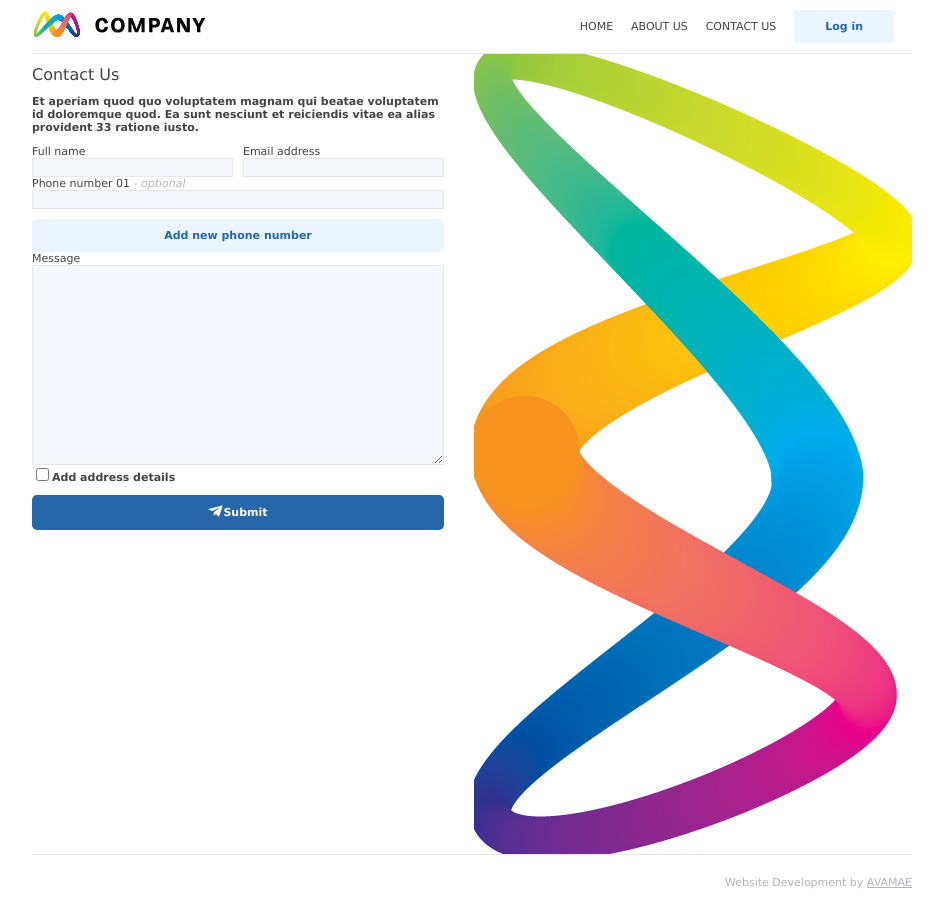
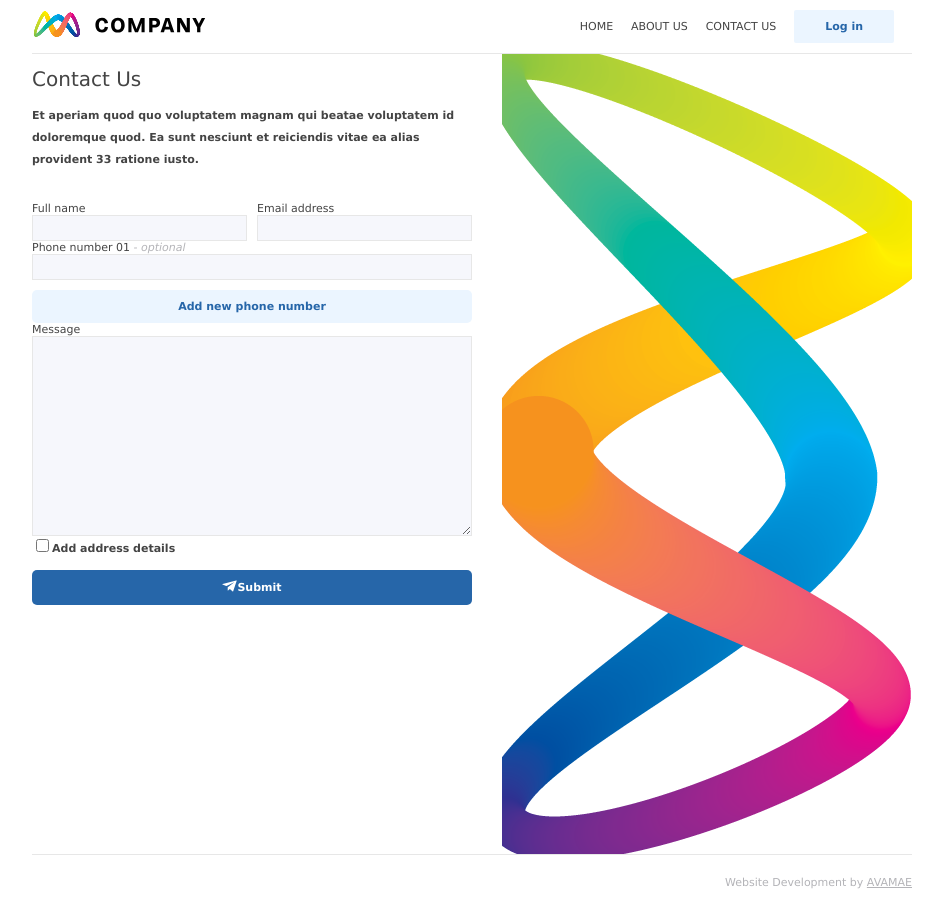
Before and after one commit to melody-sylvestre/companyWebsite, a React (Create React App) app in the folder company-app/: page /contact-us in a window 1280 px wide. Shown: the whole page, without its empty margins (168-1111 px from the left). Built offline with nearby package versions, Linux system fonts and the light colour scheme.

Commit message:
all done

```diff
--- a/company-app/src/AboutUsMain/AboutUsMain.js
+++ b/company-app/src/AboutUsMain/AboutUsMain.js
@@ -3,7 +3,7 @@ const AboutUsMain = () => {
     return (
         <main className="about_us_main">
             <h1>About us</h1>
-            <p><span className="about_us_subtitle">Vel labore laudantium ut assumenda accusamus aut repudiandae perferendis ut galisum temporibus et maiores odio sit nulla sunt. </span><br/>
+            <p><span className="about_us_important_text">Vel labore laudantium ut assumenda accusamus aut repudiandae perferendis ut galisum temporibus et maiores odio sit nulla sunt. </span><br/>
             Et sunt nobis in reprehenderit sunt cum internos omnis eum saepe molestiae sed dolorem consequatur qui temporibus voluptate. Id corporis architecto nam sunt voluptas sed quas mollitia et culpa deserunt. <a href="#">Eum rerum cupiditate</a> ut quis omnis qui rerum nemo ut quas libero eum animi nemo. </p>
             <p>Et consequatur magnam ut ratione obcaecati sed eius amet. At libero laborum et doloremque ratione et rerum aperiam ut amet iure. Ut expedita consectetur aut exercitationem dolor est blanditiis impedit aut ipsum enim vel internos expedita sed voluptatem modi. Qui modi esse aut officiis internos in molestias deleniti cum consectetur quam cum facilis beatae aut debitis modi? </p>
             <img className="image_about_us" src="images/shutterstock_696636415.jpg" alt="An open space office with a breakroom section" />
@@ -13,7 +13,8 @@ const AboutUsMain = () => {
                 <li>Et exercitationem similique et eligendi rerum</li>
                 <li>Hic reiciendis laboriosam aut officia mollitia</li> <li>Sit iure explicabo ut atque culpa et officiis</li> <li>Sint sit unde galisum qui voluptatem labore est</li>
                 </ul>
-            <p>Eos cumque fugit et placeat delectus est quae corporis sed obcaecati alias. Hic incidunt assumenda aut velit dolor non sint dolor in ipsam quia nam vitae fugit et rerum dolorem. </p>
+            <p>Eos cumque fugit et placeat delectus est quae corporis sed obcaecati alias. Hic incidunt assumenda aut velit dolor non sint dolor in ipsam quia nam vitae fugit et rerum dolorem. Sit dolorem assumenda eum rerum placeat in officia error et fuga veritatis est nemo quidem est illum soluta. Aut perspiciatis voluptatem est optio voluptatum ab tenetur exercitationem. Sed eveniet veniam et molestiae itaque sed incidunt quod et porro consectetur sit blanditiis quasi? Qui cupiditate dolorem et quae perspiciatis est perferendis laudantium in dolore nostrum </p>
+            <p>Ea minima praesentium quo perspiciatis eius est accusamus nobis ut obcaecati tempora eum quia galisum quo quas quos et veniam fugiat. Non dolores commodi quo necessitatibus accusantium eum praesentium deleniti est officiis ratione non sunt ducimus. Qui dolores quia eos voluptatem voluptatum ut architecto repellendus. Et necessitatibus minus sit nostrum dolor qui nostrum inventore in ipsum facere qui expedita dicta ea sint fuga ab corrupti possimus. </p>
         </main>
 
 
--- a/company-app/src/AboutUsMain/AboutUsMain.scss
+++ b/company-app/src/AboutUsMain/AboutUsMain.scss
@@ -12,26 +12,28 @@
     margin-right: $right_margin_desktop;
 
     h1 {
-        font-size: $title_font_size ;
+        @include standardTitle ;
     }
 
     h2 {
+        @include standardTitle;
         font-size: $subtitle_font_size;
     }
 
     p{
-        font-size: $paragraph_font_size;
+        @include standardParagraph;
     }
 
     li{
-        font-size: $paragraph_font_size;
-        font-weight: bold;
-    }
-    .about_us_subtitle {
+        @include standardParagraph;
         font-weight: bold;
     }
 }
 
+.about_us_important_text {
+    @include standardParagraph;
+    font-weight: bold;
+}
 
 .image_about_us {
     max-width: 500px;
--- a/company-app/src/ContactForm/ContactForm.js
+++ b/company-app/src/ContactForm/ContactForm.js
@@ -5,12 +5,13 @@ import { useState } from "react"
 
 const ContactForm = (props) => {
 
-  const [simpleFormFields, setSimpleFormFields] = useState(
+  const [basicFormFields, setBasicFormFields] = useState(
     {
       FullName: "",
       EmailAddress: "",
       Message: "",
     })
+
   const [phoneNumbers, setPhoneNumbers] = useState([""])
   const [bIncludeAddressDetails, setBIncludeAddressDetails] = useState(false)
   const [addressDetails, setAddressDetails] = useState(
@@ -23,10 +24,10 @@ const ContactForm = (props) => {
       Country: ""
     })
 
-  const handleChangeSimpleFormFields = (event) => {
-    let newSimpleFormFields = { ...simpleFormFields }
-    newSimpleFormFields[event.target.name] = event.target.value
-    setSimpleFormFields(newSimpleFormFields)
+  const handleChangeBasicFormFields = (event) => {
+    let newBasicFormFields = { ...basicFormFields }
+    newBasicFormFields[event.target.name] = event.target.value
+    setBasicFormFields(newBasicFormFields)
   }
 
   const handleChangePhoneNumber = (index, event) => {
@@ -58,9 +59,9 @@ const ContactForm = (props) => {
 
     let formAnswers =
     {
-      FullName: simpleFormFields.FullName,
-      EmailAddress: simpleFormFields.EmailAddress,
-      Message: simpleFormFields.Message,
+      FullName: basicFormFields.FullName,
+      EmailAddress: basicFormFields.EmailAddress,
+      Message: basicFormFields.Message,
       bIncludeAddressDetails: bIncludeAddressDetails,
       AddressDetails: addressDetails
     }
@@ -115,11 +116,11 @@ const ContactForm = (props) => {
       <div className="name_and_email_section">
         <div className="form_field_and_label">
           <label htmlFor="name">Full name</label>
-          <input type="text" name="FullName" id="name" value={simpleFormFields.FullName || ""} required onChange={event => handleChangeSimpleFormFields(event)} />
+          <input type="text" name="FullName" id="name" value={basicFormFields.FullName || ""} required onChange={event => handleChangeBasicFormFields(event)} />
         </div>
         <div className="form_field_and_label">
           <label htmlFor="email">Email address</label>
-          <input type="text" id="email" name="EmailAddress" value={simpleFormFields.EmailAddress || ""} required onChange={event => handleChangeSimpleFormFields(event)} />
+          <input type="text" id="email" name="EmailAddress" value={basicFormFields.EmailAddress || ""} required onChange={event => handleChangeBasicFormFields(event)} />
         </div>
       </div>
 
@@ -135,7 +136,7 @@ const ContactForm = (props) => {
 
       <div className="message_section form_field_and_label">
         <label htmlFor="Message">Message</label>
-        <textarea name="Message" id="Message" value={simpleFormFields.Message || ""} required onChange={event => handleChangeSimpleFormFields(event)} />
+        <textarea name="Message" id="Message" value={basicFormFields.Message || ""} required onChange={event => handleChangeBasicFormFields(event)} />
       </div>
 
       <div className="address_checkbox_container">
--- a/company-app/src/ContactForm/ContactForm.scss
+++ b/company-app/src/ContactForm/ContactForm.scss
@@ -11,17 +11,20 @@ form {
     flex-direction: column;
     justify-content: space-around;
     column-gap: 20px;
+    max-width: 500px;
 }
 
 input,
 textarea {
     background-color: $input_field_colour;
     border: solid $border_colour 1px;
+    @include standardParagraph;
 }
 
 #Message {
     height: 200px;
 }
+
 .form_field_and_label {
     display: flex;
     flex-direction: column;
@@ -39,22 +42,15 @@ textarea {
     flex-wrap: wrap;
     justify-content: space-between;
     gap: 10px;
+
 }
+
 
 .phone_numbers_section {
     display: flex;
     flex-direction: column;
     justify-content: space-evenly;
     gap: 10px;
-
-    input {
-        max-width: 500px;
-    }
-
-    label {
-        font-size: $paragraph_font_size;
-    }
-
     span {
         color: $secondary_text_colour;
         font-size: $paragraph_font_size;
@@ -74,10 +70,9 @@ textarea {
 
 .address_checkbox_container {
     .label_checkbox {
+        @include standardParagraph;
         color: $primary_text_colour;
-        font-size: $paragraph_font_size;
         font-weight: bold;
-
     }
 }
 
@@ -86,7 +81,7 @@ textarea {
     flex-direction: row;
     flex-wrap: wrap;
     justify-content: space-between;
-    gap: 10px;
+    gap: 5px;
 }
 
 .city_and_country_details {
@@ -126,10 +121,25 @@ textarea {
 }
 
 @media screen and (max-width: 800px) {
+
     .city_and_country_details {
-        // justify-content: space-between;
+        display:flex;
+        flex-direction: column;
+        align-items: center;
+        justify-content: space-between;
+        gap: 25px;
+
+    }
+
+    .name_and_email_section {
         .form_field_and_label {
-            max-width: 150px;
+            width: 100%;
+        }
+    }
+
+    .address_lines {
+        .form_field_and_label {
+            width: 100%;
         }
     }
 }
--- a/company-app/src/ContactMain/ContactMain.js
+++ b/company-app/src/ContactMain/ContactMain.js
@@ -2,6 +2,7 @@ import { useState } from "react"
 import ContactForm from "../ContactForm/ContactForm"
 import FormSubmittedBox from "../FormSubmittedBox/FormSubmittedBox"
 import "./ContactMain.scss"
+
 const ContactMain = () => {
 
     const [formSubmitted, setFormSubmitted] = useState(false)
--- a/company-app/src/ContactMain/ContactMain.scss
+++ b/company-app/src/ContactMain/ContactMain.scss
@@ -19,29 +19,31 @@
 
     h1{
         color: $primary_text_colour;
-        font-size: $subtitle_font_size ;
-        font-weight: normal;
+        @include standardTitle
     }
 
     p {
         color: $primary_text_colour;
-        font-size: $paragraph_font_size;
+        @include standardParagraph;
         font-weight: bold;
+        padding-bottom: 20px;
     }
 }
 
 .side_image {
      object-fit: none;
      height: 800px;
+     max-width: 50%;
      padding-left: 30px   ;
 }
 
-@media screen and (max-width:800px) {
+@media screen and (max-width:900px) {
     .side_image {
         display: none;
     }
 
     .contact_main {
+        flex-direction: column;
         justify-content: center;
         margin-left: $side_margins_mobile;
         margin-right: $side_margins_mobile;
--- a/company-app/src/FormSubmittedBox/FormSubmittedBox.scss
+++ b/company-app/src/FormSubmittedBox/FormSubmittedBox.scss
@@ -12,7 +12,18 @@
     display: flex;
     flex-direction: column;
     justify-content: center;
-    padding: 50px
+    padding: 50px;
+    height: 200px;
+
+    h2 {
+        @include standardTitle;
+        color: $primary_text_colour;
+    }
+
+    p {
+        @include standardParagraph;
+        font-weight: bold;
+    }
 }
 
 .valid_icon_container {
```
